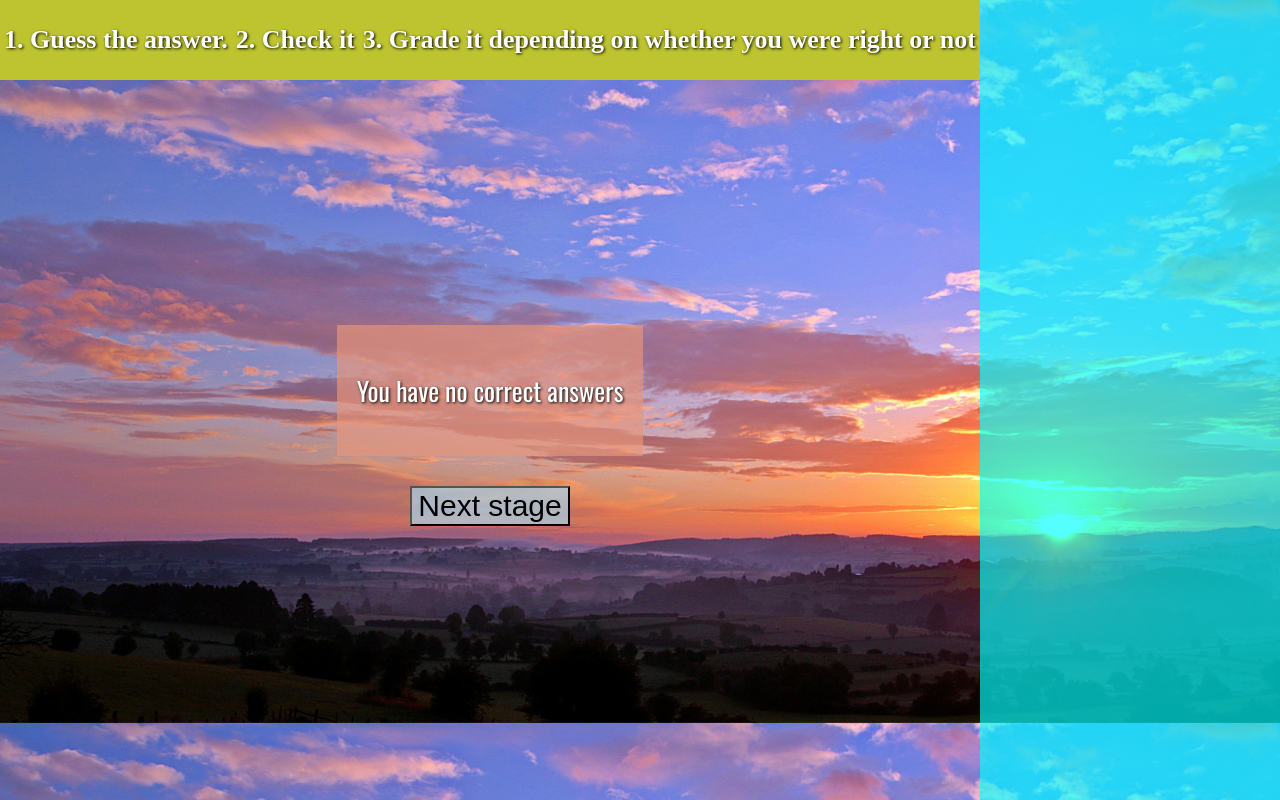
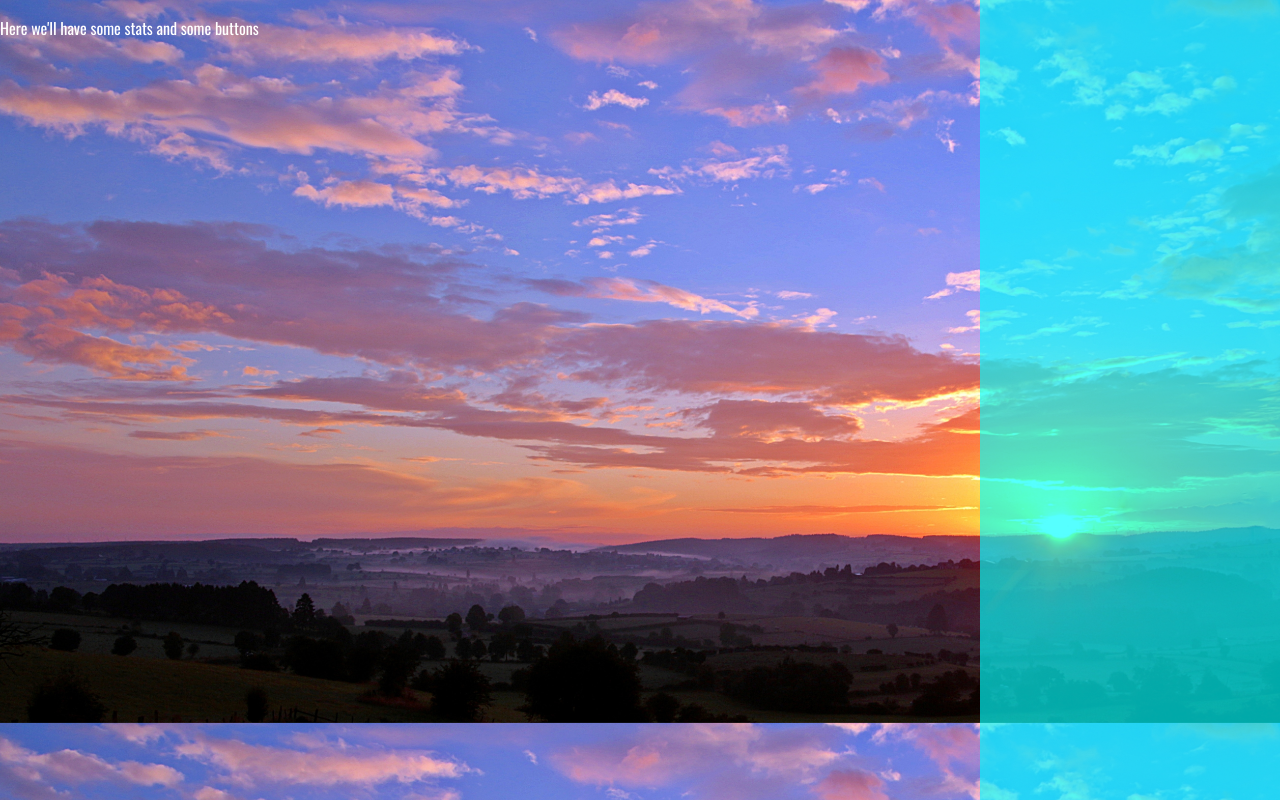
Before and after one commit to YuriyMamoshin/memo-shine, a React (Create React App) app: page / in a window 1280 px wide. Both pictures are taken after typing "Sample" into the empty fields and a click on the button "Send data". Built offline with nearby package versions, Linux system fonts and the light colour scheme.

Commit message:
added Finish stage and refactored content rendering

```diff
--- a/src/App.js
+++ b/src/App.js
@@ -5,12 +5,13 @@ import { nanoid } from "nanoid";
 import Sidebar from "./Sidebar";
 import Result from "./Result";
 import Main from "./Main";
+import Finish from "./Finish";
 
 import shuffle from "./shuffle.js";
 
 export default function App() {
 
-    const [initData, setInitData] = useState([]);
+    const [data, setData] = useState([]);
     const [isFormSubmitted, setIsFormSubmitted] = useState(false);
     const [answers, setAnswers] = useState({ correctAnswers: [], incorrectAnswers: [] });
 
@@ -18,18 +19,19 @@ export default function App() {
 
     function collectData(event) {
         let formValue = event.target.value;
-        setInitData([formValue]);
+        setData([formValue]);
     }
 
     function toggleScorebar() {
         setIsScoreShown(isShown => !isShown)
     }
 
+
     function processData(event) {
         event.preventDefault();
         setIsFormSubmitted(true);
 
-        setInitData(oldData => {
+        setData(oldData => {
             const dataArray = oldData[0].split(/\r?\n/);
             const filteredArray = dataArray.filter(piece => piece.includes(" - "));
 
@@ -46,8 +48,9 @@ export default function App() {
         })
     }
 
+
     function checkAnswer(id) {
-        setInitData(oldData => {
+        setData(oldData => {
             return oldData.map(memo => {
                 return memo.id === id ?
                     { ...memo, checked: true } :
@@ -56,8 +59,9 @@ export default function App() {
         })
     }
 
+
     function gradeAnswer(id, gradeId) {
-        setInitData(oldData => {
+        setData(oldData => {
 
             const memosArray = oldData.reduce((res, memo) => {
                 res[memo.id !== id ? "residualMemos" : "gradedMemo"].push(memo);
@@ -85,16 +89,22 @@ export default function App() {
 
 
     function refreshData() {
-        const shuffledArray = shuffle(answers.incorrectAnswers);
-        setInitData(shuffledArray.map(piece => ({
-            ...piece,
-            checked: false
-        })));
-        setAnswers({ correctAnswers: [], incorrectAnswers: [] });
+        if (answers.incorrectAnswers.length) {
+            setData(shuffle(answers.incorrectAnswers).map(piece => ({
+                ...piece,
+                checked: false
+            })));
+            console.log(answers);
+            setAnswers({ correctAnswers: [], incorrectAnswers: [] });
+            console.log(answers);
+        } else {
+            setAnswers(null);
+            console.log(answers);
+        }
     }
 
 
-    const memos = initData.map(memo => {
+    const memos = data.map(memo => {
         return <Memo
             key={memo.id}
             answer={memo.answer}
@@ -106,22 +116,64 @@ export default function App() {
         />
     })
 
+    function defineStage() {
+        if (isFormSubmitted && data.length) {
+            return {
+                id: 2,
+                content: memos
+            }
 
-    let stage = <Form
-        data={initData}
-        collect={collectData}
-        process={processData}
-    />;
+        } else if (isFormSubmitted && !data.length && answers.incorrectAnswers.length) {
+            return {
+                id: 3,
+                content: <Result
+                    answers={answers}
+                    refresh={refreshData}
+                />
+            }
 
+        } else if (isFormSubmitted && !data.length) {
+            return {
+                id: 4,
+                content: <Finish
+                />
+            }
 
-    if (isFormSubmitted && initData.length) {
-        stage = memos;
-    } else if (isFormSubmitted && !initData.length) {
-        stage = <Result
-            correct={answers.correctAnswers}
-            refresh={refreshData}
-        />;
+        } else {
+            return {
+                id: 1,
+                content: <Form
+                    data={data}
+                    collect={collectData}
+                    process={processData}
+                />
+            }
+        }
+
     }
+
+    // function manageStages() {
+    //     switch (defineStage()) {
+    //         case 2:
+    //             return memos;
+
+    //         case 3:
+    //             return <Result
+    //                 answers={answers}
+    //                 refresh={refreshData}
+    //             />;
+    //         case 4:
+    //             return <Finish
+    //             />;
+
+    //         default:
+    //             return <Form
+    //                 data={data}
+    //                 collect={collectData}
+    //                 process={processData}
+    //             />;
+    //     }
+    // }
 
 
 
@@ -132,16 +184,18 @@ export default function App() {
             <div className="start">
 
                 <Main
-                    content={stage}
+                    content={defineStage().content}
+                    defineStage={defineStage}
                     correctAnswers={answers.correctAnswers}
                     incorrectAnswers={answers.incorrectAnswers}
-                    data={initData}
+                    data={data}
                     isScoreShown={isScoreShown}
+                    isFormSubmitted={isFormSubmitted}
                 />
                 <Sidebar
                     toggleScorebar={toggleScorebar}
                     isScoreShown={isScoreShown}
-                    initData={initData}
+                    data={data}
                     isFormSubmitted={isFormSubmitted}
                 />
 
--- /dev/null
+++ b/src/Finish.js
@@ -0,0 +1,10 @@
+export default function Finish(props) {
+
+    return (
+        <div>
+            <p> Here we'll have some stats and some buttons</p>
+
+        </div>
+    )
+
+}
--- a/src/Main.js
+++ b/src/Main.js
@@ -4,10 +4,14 @@ export default function Main(props) {
     return (
         <div className="main-container">
 
-          <Scorebar
-            score = {props}
-            isScoreShown={props.isScoreShown}
+
+           {props.defineStage().id > 1 && props.defineStage().id < 4 && <Scorebar
+                score={props}
+                isScoreShown={props.isScoreShown}
             />
+            }
+
+
             {props.content}
         </div>
     )
--- a/src/Result.js
+++ b/src/Result.js
@@ -1,17 +1,29 @@
+
+
 export default function Result(props) {
-    const correctArray = props.correct.map(obj => obj.answer);
+    const correctArray = props.answers.correctAnswers.map(obj => obj.answer);
     const correctString = correctArray.join(", ");
 
     return (
+
+
             <div className="result-container">
+
                 <div className="memo-button result-text">
-            {correctString ? <p> You have answered these questions correctly, so you might want to delete them from database:
-                <p> {correctString} </p> </p> :
+                    {correctString ? <div> You have answered these questions correctly, so you might want to delete them from database:
+                        <p> {correctString} </p> </div> :
                         <p>You have no correct answers</p>
                     }
                 </div>
 
                 <button className="control-button" onClick={props.refresh}>Next stage</button>
+
+
             </div>
+
+
+
+
+
     )
 }
--- a/src/Scorebar.js
+++ b/src/Scorebar.js
@@ -1,4 +1,6 @@
 export default function Scorebar(props) {
+
+
 
     let answeredQuestionsQuantity = props.score.correctAnswers.length + props.score.incorrectAnswers.length;
     let questionsQuantity = props.score.data.length + answeredQuestionsQuantity;
@@ -8,7 +10,7 @@ export default function Scorebar(props) {
 
         <div className="scorebar">
 
-            {props.isScoreShown ?
+            {props.isScoreShown || !props.score.data.length ?
                 <div className="scorebar__content">
                     <p>Score:</p>
                     <p className="scorebar__correct">{props.score.correctAnswers.length}</p>
--- a/src/Sidebar.js
+++ b/src/Sidebar.js
@@ -3,7 +3,7 @@ export default function Sidebar(props) {
 
     return (
         <div className="sidebar">
-          {  props.isFormSubmitted && !!props.initData.length &&
+          {  props.isFormSubmitted && !!props.data.length &&
           <button className="control-button" onClick={props.toggleScorebar}>{!props.isScoreShown ? "Show" : "Hide"} the score</button>
           }
 
```
Lines whose indentation alone changed are shown as unchanged.
